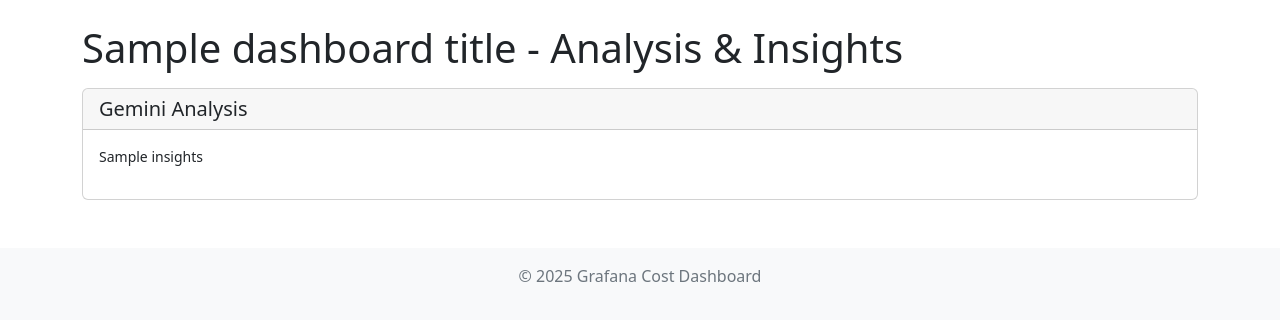
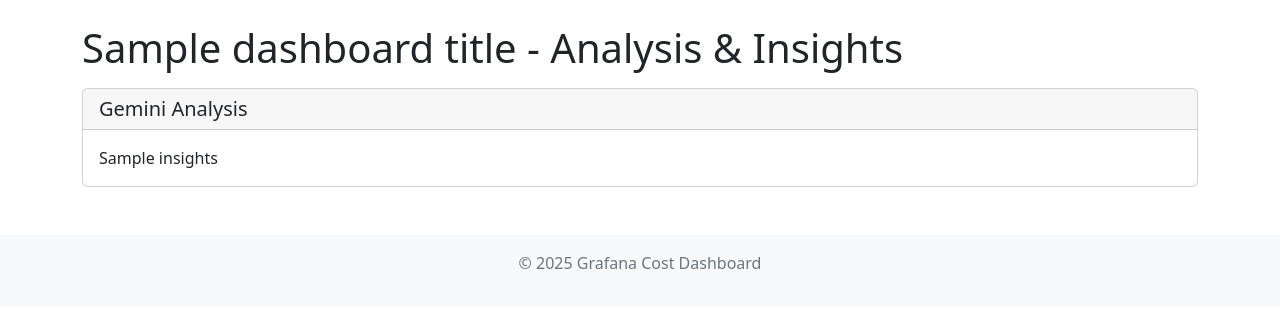
Before and after one commit to rchakraborty-data/grafanacost, a Flask app: template templates/dashboard.html in a window 1280 px wide. Shown: the part 56-377 px from the top of the page. Run offline with Flask 3, Linux system fonts and the light colour scheme; the template is opened without the code that fills it: most values are stand-ins (such as "Sample title", 1, 10 or a date in 2020); parts of the project's set-up code (start-up, migrations or seed data) failed here and were passed over.

Commit message:
feat: Improve Gemini analysis presentation and prompt

```diff
--- a/templates/dashboard.html
+++ b/templates/dashboard.html
@@ -13,8 +13,10 @@
     </div>
     <div class="card-body">
         {% if insights %}
-            {# Render insights, preserving line breaks and formatting #}
-            <pre style="white-space: pre-wrap; word-wrap: break-word; font-family: inherit;">{{ insights }}</pre>
+            {# Render insights as HTML, replacing newlines with <br> #}
+            <div class="gemini-insights">
+                {{ insights | replace('\n', '<br>') | safe }}
+            </div>
         {% else %}
             <div class="alert alert-warning m-3">
                 No insights were generated, or an error occurred.
```
Also changed, not shown: 1 other file.
